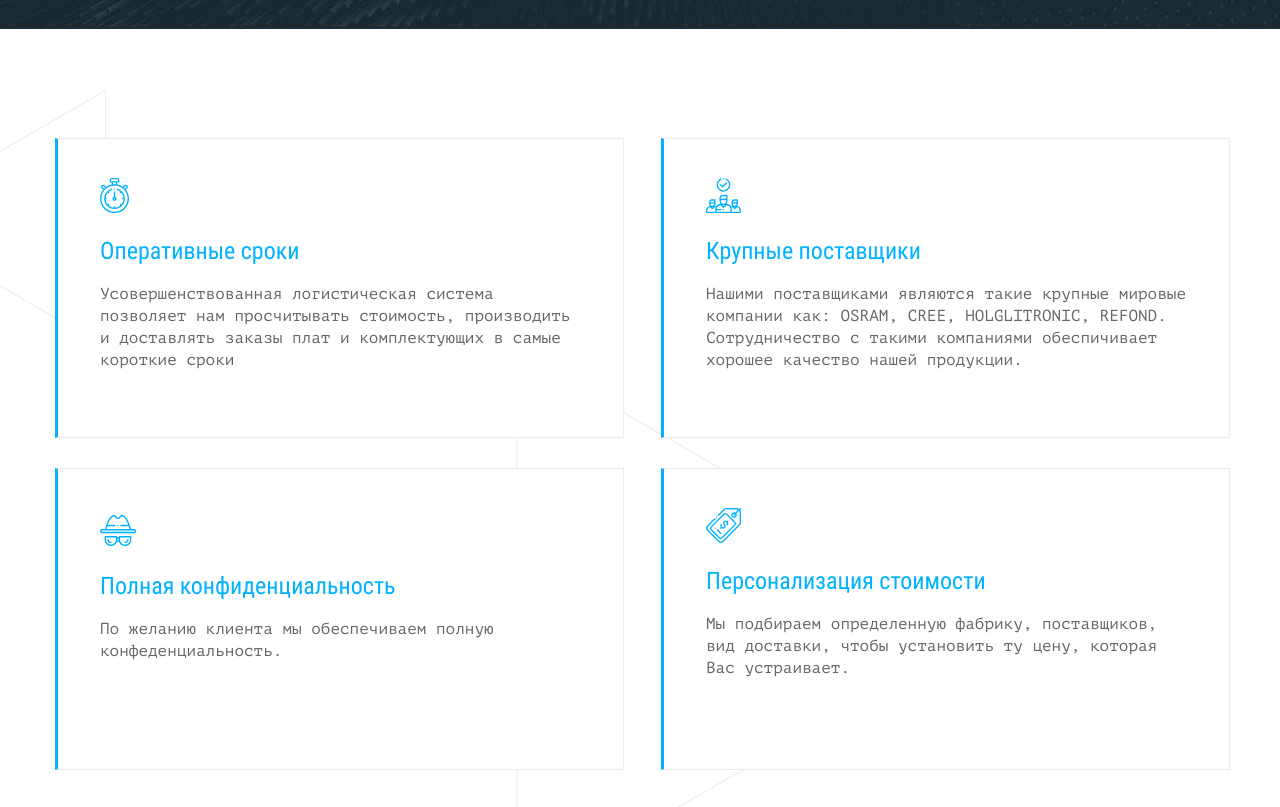
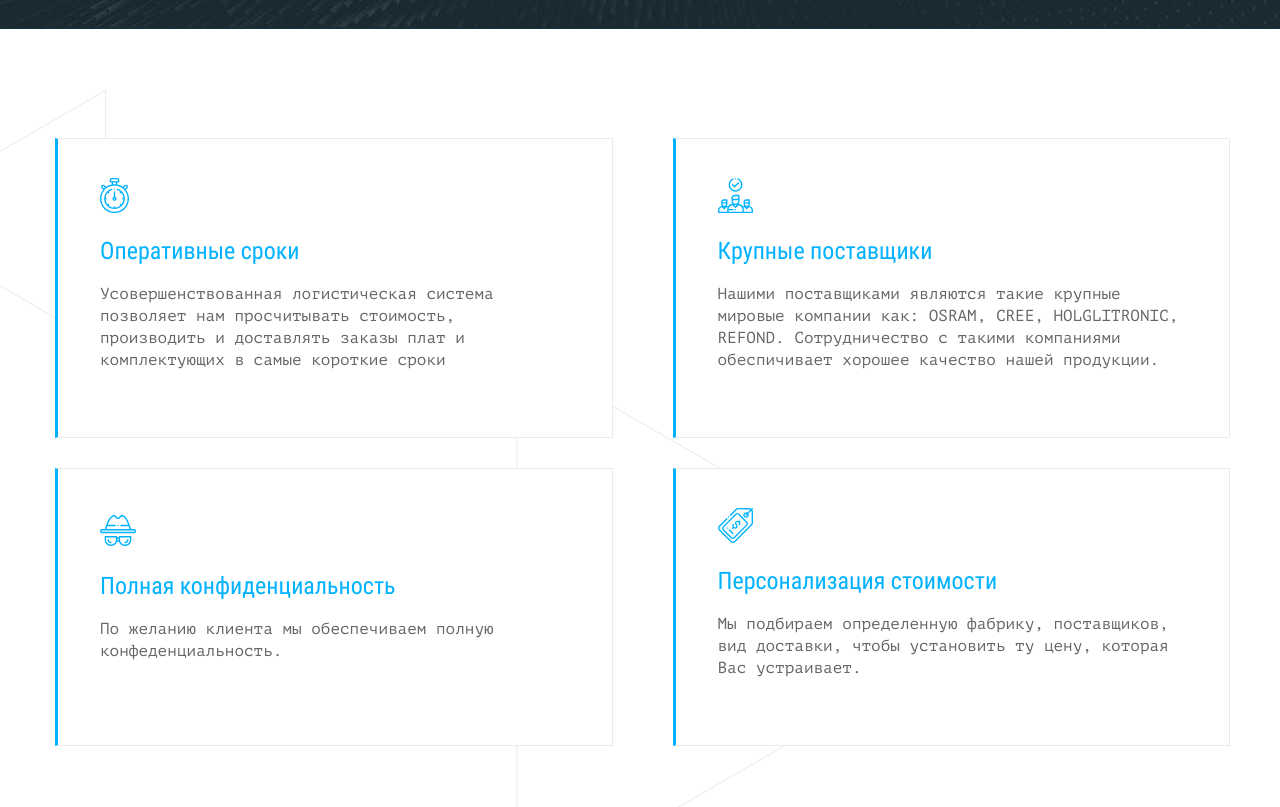
Before and after one commit to MyAlexEducation/device-accelerator, a website: page source/index.html in a window 1280 px wide. Shown: the part 851-1658 px from the top of the page. Drawn offline with nearby package versions, Linux system fonts and the light colour scheme; files that its build step writes are made by us from their sources.

Commit message:
правки

```diff
--- a/source/index.html
+++ b/source/index.html
@@ -35,7 +35,7 @@
   <section class="advantages page-main__advantages container" id="advantages-anchor">
     <h2 class="visually-hidden">Преимущества</h2>
     <ul class="advantages__list">
-      <li class="advantages__item advantages__item--time">
+      <li class="advantages__item">
         <svg class="advantages__icon" width="29" height="35" viewBox="0 0 29 35" fill="none"
              xmlns="http://www.w3.org/2000/svg">
           <path
@@ -51,7 +51,7 @@
         <p class="advantages__text">Усовершенствованная логистическая система позволяет нам просчитывать стоимость,
           производить и доставлять заказы плат и комплектующих в самые короткие сроки</p>
       </li>
-      <li class="advantages__item advantages__item--contractor">
+      <li class="advantages__item">
         <svg class="advantages__icon" width="35" height="35" viewBox="0 0 35 35" fill="none"
              xmlns="http://www.w3.org/2000/svg">
           <path
@@ -87,7 +87,7 @@
         <h3 class="advantages__title">Полная конфиденциальность</h3>
         <p class="advantages__text">По желанию клиента мы обеспечиваем полную конфеденциальность.</p>
       </li>
-      <li class="advantages__item advantages__item--personalization">
+      <li class="advantages__item">
         <svg class="advantages__icon" width="35" height="35" viewBox="0 0 35 35" fill="none"
              xmlns="http://www.w3.org/2000/svg">
           <path
--- a/source/sass/blocks/advantages.scss
+++ b/source/sass/blocks/advantages.scss
@@ -1,3 +1,8 @@
+.advantages {
+  max-width: $content-desktop-width;
+  min-width: $content-mobile-width;
+}
+
 .advantages__list {
   margin-left: auto;
   margin-right: auto;
@@ -11,11 +16,12 @@
 }
 
 .advantages__item {
+  box-sizing: border-box;
   padding-top: 39px;
   padding-left: 42px;
   padding-right: 43px;
   margin-bottom: 30px;
-  max-width: 480px;
+  width: calc(50% - 30px);
   min-height: 256px;
   background-color: $background-white;
   border: 1px solid $border-gray;
@@ -71,7 +77,6 @@
     padding-right: 19px;
     margin-left: 0;
     margin-bottom: 30px;
-    max-width: 297px;
     min-height: 206px;
     border-left: 2px solid $border-blue;
   }
@@ -98,6 +103,7 @@
 
 @media (max-width: $mobile-width) {
   .advantages__list {
+    width: 100%;
     padding-left: 0;
     padding-top: 21px;
   }
@@ -106,9 +112,9 @@
     padding-top: 24px;
     padding-left: 22px;
     padding-right: 15px;
+    width: 100%;
     margin-left: 0;
     margin-bottom: 20px;
-    max-width: 297px;
     min-height: 206px;
   }
 
```
Also changed, not shown: build/css/style.min.css, build/index.html, 1 other file.
